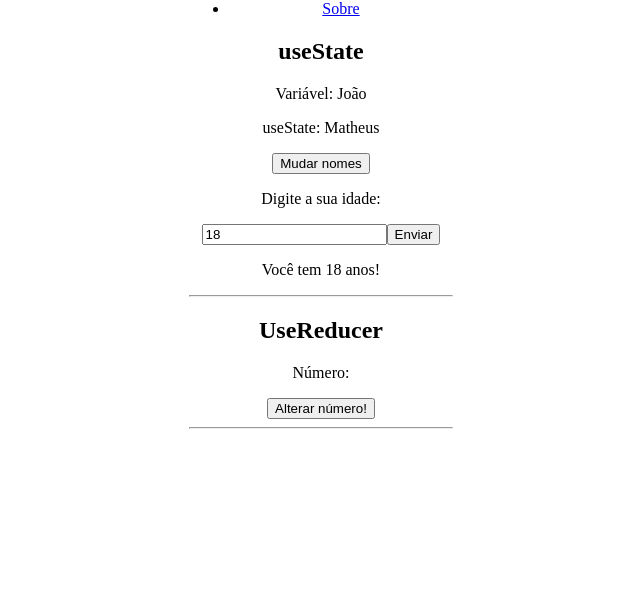
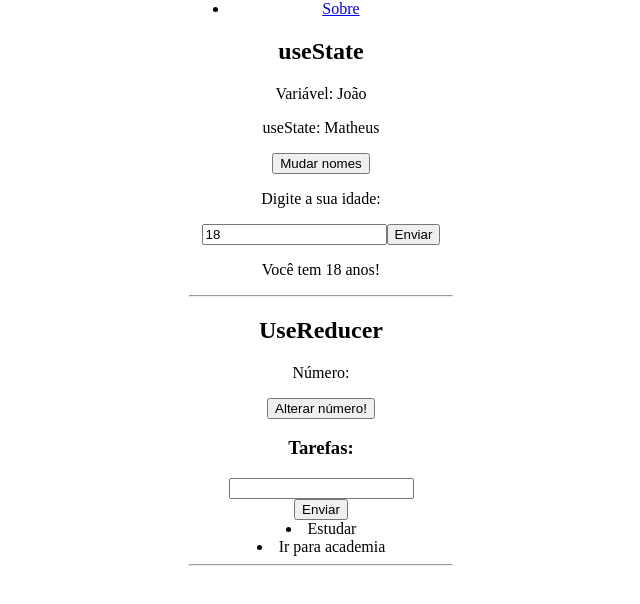
Before and after one commit to devpabloh/React_Matteus_Battisti_2_parte, a React (Create React App) app in the folder 10_HOOKS/reacthooks/: page / in a window 1280 px wide. Shown: the part 606-1210 px from the top of the page, without its empty margins (319-959 px from the left). Built offline with nearby package versions, Linux system fonts and the light colour scheme.

Commit message:
Update HookUseReducer.js

```diff
--- a/10_HOOKS/reacthooks/src/components/HookUseReducer.js
+++ b/10_HOOKS/reacthooks/src/components/HookUseReducer.js
@@ -1,4 +1,4 @@
-import { useReducer } from "react"
+import { useReducer, useState } from "react"
 
 const HookUseReducer = () => {
 
@@ -7,11 +7,52 @@
         return Math.random(state);
     })
 
+    const initialTaks =[
+        {id: 1, text: "Estudar"},
+        {id: 2, text: "Ir para academia"}
+    ]
+
+    const taskReducer = (state, action) =>{
+        switch (action.type) {
+            case "ADD":
+                const newTaks = {
+                    id: Math.random(),
+                    text: taskText,
+                }
+
+                SetTaskText("")
+
+                return [...state, newTaks]
+                break;
+
+            default:
+                break;
+        }
+    };
+
+    const [taskText, SetTaskText] = useState("");
+    const [ tasks, dispathTasks] = useReducer(taskReducer, initialTaks);
+
+
+    const handleSubmit = (e)=>{
+        e.preventDefault()
+
+        dispathTasks({type:"ADD"});
+    }
+
   return (
     <div>
         <h2>UseReducer</h2>
         <p>Número: {number}</p>
         <button onClick={dispatch}>Alterar número! </button>
+        <h3>Tarefas:</h3>
+        <form onSubmit={handleSubmit}>
+            <input type="text" onChange={(e)=> SetTaskText(e.target.value)} value={taskText} />
+        </form>
+        <input type="submit" value="Enviar" />
+        {tasks.map((task)=>(
+            <li key={task.id}>{task.text}</li>
+        ))}
         <hr />
     </div>
   )
```
